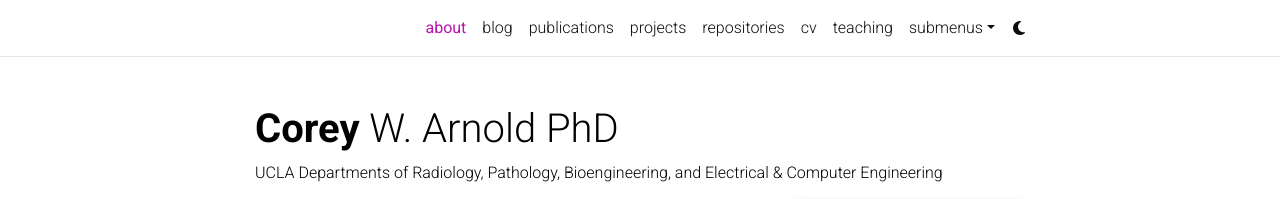
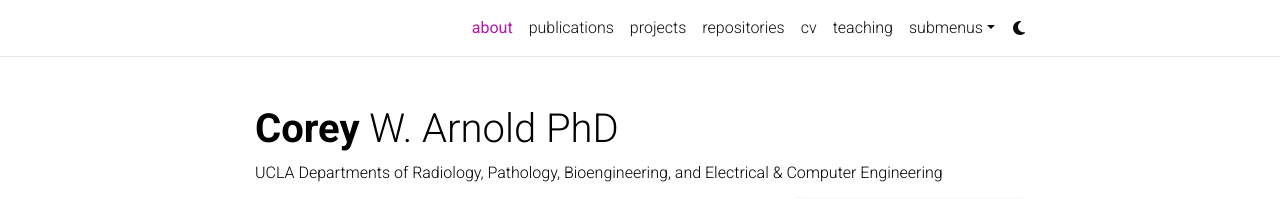
Before and after one commit to cwellsarnold/cwellsarnold.github.io, a Jekyll site: the page built from _pages/about.md, in a window 1280 px wide. Shown: the top 199 px of the page. Built offline with Jekyll 4.4.1, drawn with Linux system fonts in a browser that asks for light colours; full-size pictures stand in for the smaller copies a plugin makes; comment, search, counter and statistics services are not loaded; a style sheet for code colours, icons or effects is not loaded.

Commit message:
Update _config.yml

```diff
--- a/_config.yml
+++ b/_config.yml
@@ -121,7 +121,7 @@
 # -----------------------------------------------------------------------------
 
 blog_name: al-folio # blog_name will be displayed in your blog page
-blog_nav_title: blog # your blog must have a title for it to be displayed in the nav bar
+blog_nav_title: # your blog must have a title for it to be displayed in the nav bar
 blog_description: a simple whitespace theme for academics
 permalink: /blog/:year/:title/
 
@@ -165,22 +165,14 @@
 # -----------------------------------------------------------------------------
 
 collections:
-  news:
-    defaults:
-      layout: post
-    output: false
-    permalink: /news/:path/
-  projects:
-    output: false
-    permalink: /projects/:path/
 
 announcements:
-  enabled: false
+  enabled: true
   scrollable: true # adds a vertical scroll bar if there are more than 3 news items
   limit: 5 # leave blank to include all the news in the `_news` folder
 
 latest_posts:
-  enabled: false
+  enabled: true
   scrollable: true # adds a vertical scroll bar if there are more than 3 new posts items
   limit: 3 # leave blank to include all the blog posts
 
```
